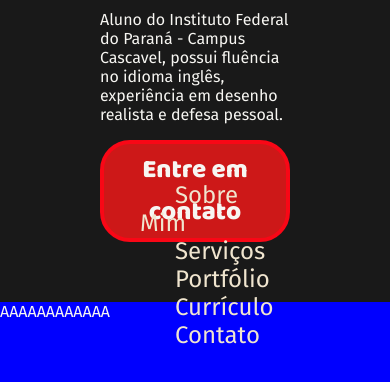
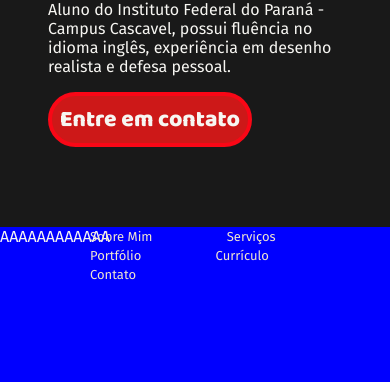
Before and after one commit to ViolonSella/projeto_blog, a plain HTML site: page index.html in a window 390 px wide. Shown: the part 552-934 px from the top of the page. Drawn offline with Linux system fonts and the light colour scheme; a web font is replaced by a local one.

Commit message:
Trabalhando com responsividade

```diff
--- a/style.css
+++ b/style.css
@@ -46,7 +46,7 @@ button{
     padding: 5px 8px;
     color: var(--white);
     font-weight: bold;
-    font-size: 26px;
+    font-size: 23px;
     font-family:'Baloo 2', cursive;
     border: 4px solid var(--shine-red);
 }
@@ -111,8 +111,30 @@ section{
         display: inline;
         height: 110px;
         margin-bottom: 90px;
+
     }
     nav img{
         display:none;
     }
 }
+
+/* Quando a tela for abaixo de 480px*/
+@media (max-width: 480px){
+
+    header .container{
+        padding: 0 48px;
+    }
+
+    nav{
+        position: fixed;
+        width: 100%;
+        bottom: 0;
+        top: unset;
+        padding: 0 15px;
+    }
+
+    nav ul a {
+        font-size: 13px;
+
+    }
+}
```
